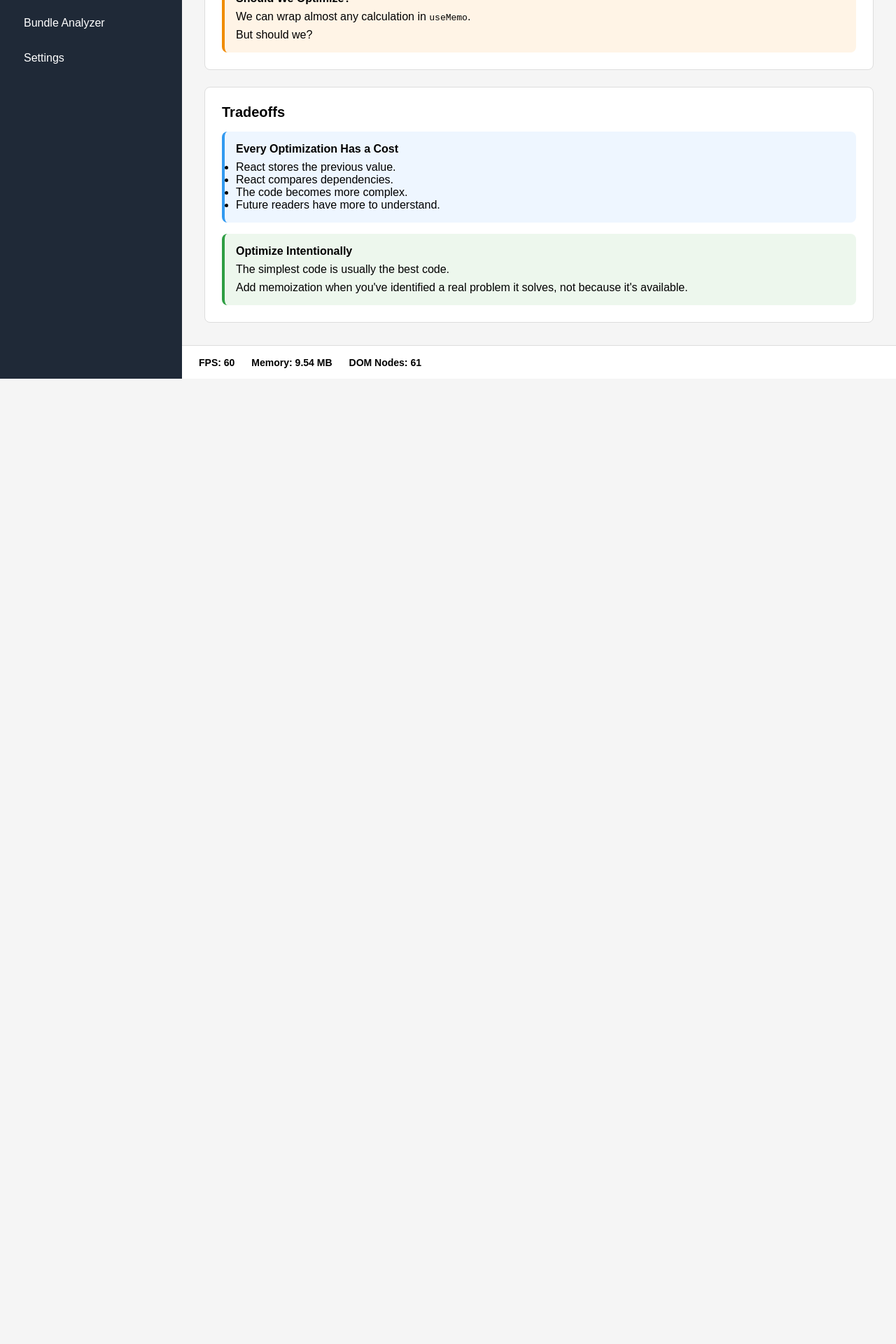
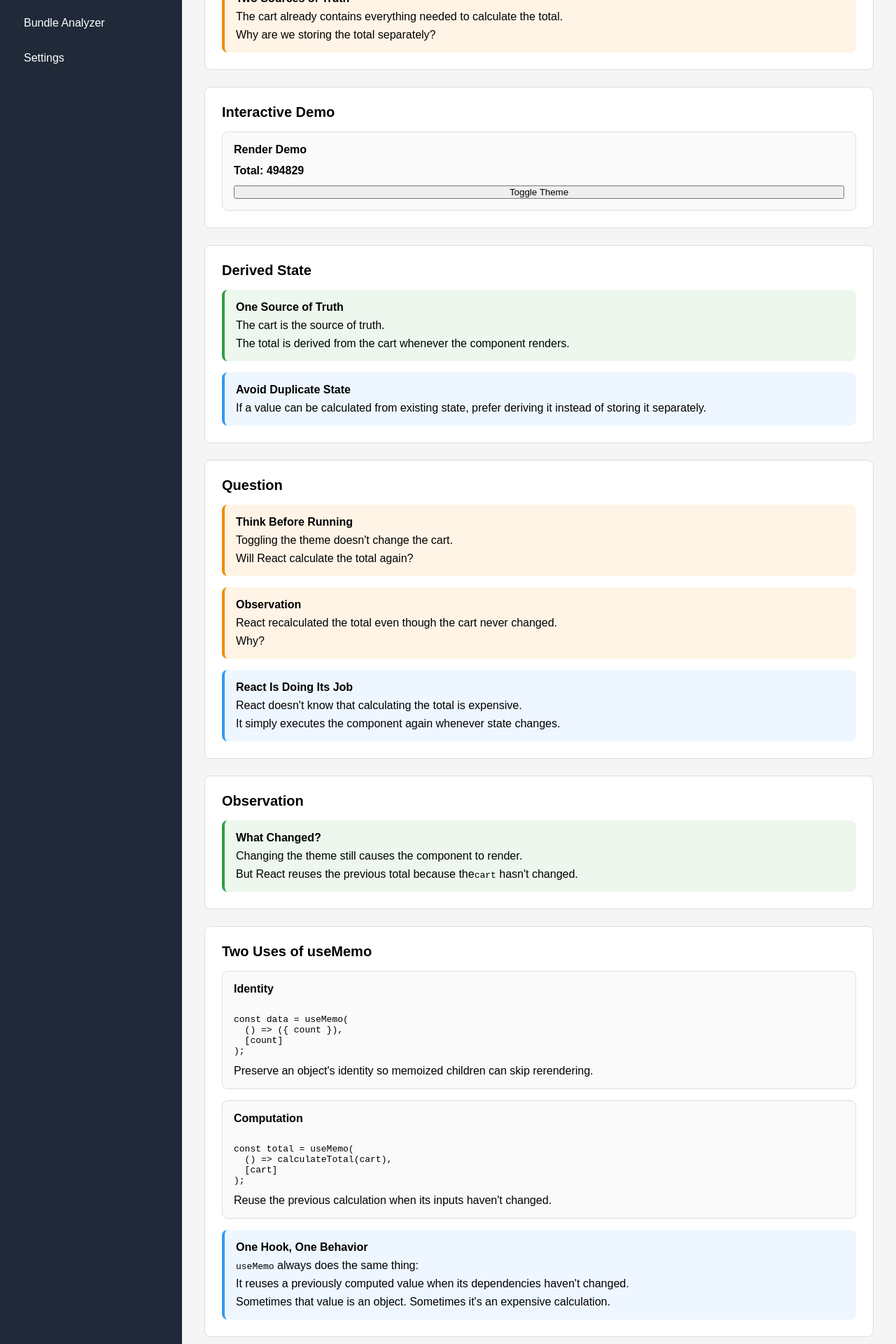
Before and after one commit to socbasillote/React-Optimization, a React (Vite) app in the folder react-performance-playground/: page /labs in a window 1280 px wide. Shown: the part 280-2200 px from the top of the page at 70% size. Before the commit the page ends 821 px from the top, so only its background shows below. Built offline with nearby package versions, Linux system fonts and the light colour scheme.

Commit message:
derived State

```diff
--- a/react-performance-playground/src/app/router.jsx
+++ b/react-performance-playground/src/app/router.jsx
@@ -13,7 +13,8 @@ import SettingsPage from "../pages/Settings/SettingsPage";
 //import UseMemoLabs from "../labs/use-memo";
 //import FunctionIdentityLabs from "../labs/function-identity";
 //import UseCallbackLabs from "../labs/useCallback";
-import NotToMeMoize from "../labs/NotToMemoize";
+//import NotToMeMoize from "../labs/NotToMemoize";
+import DeriveState from "../labs/derived_state";
 //import RenderingFundamentalsLab from "../labs/rendering-fundamentals";
 
 export default function AppRouter() {
@@ -21,7 +22,7 @@ export default function AppRouter() {
     <Routes>
       <Route element={<AppLayout />}>
         <Route index element={<DashboardPage />} />
-        <Route path="labs" element={<NotToMeMoize />} />
+        <Route path="labs" element={<DeriveState />} />
         <Route path="performance" element={<PerformanceMonitorPage />} />
         <Route path="network" element={<NetworkInspectorPage />} />
         <Route path="bundle" element={<BundleAnalyzerPage />} />
--- /dev/null
+++ b/react-performance-playground/src/labs/derived_state/Cart.jsx
@@ -0,0 +1,37 @@
+import { useMemo, useState } from "react";
+
+function Cart() {
+  const [cart, setCart] = useState(() =>
+    Array.from({ length: 10000 }, (_, index) => ({
+      id: index,
+      name: `Item ${index}`,
+      price: Math.floor(Math.random() * 100),
+      quantity: 1,
+    })),
+  );
+
+  const total = useMemo(() => {
+    console.log("Calculating total...");
+
+    return cart.reduce((sum, item) => {
+      return sum + item.price * item.quantity;
+    }, 0);
+  }, [cart]);
+
+  const [theme, setTheme] = useState("light");
+
+  return (
+    <>
+      <h1>Total: {total}</h1>
+      <button
+        onClick={() =>
+          setTheme((theme) => (theme === "light" ? "dark" : "light"))
+        }
+      >
+        Toggle Theme
+      </button>
+    </>
+  );
+}
+
+export default Cart;
--- /dev/null
+++ b/react-performance-playground/src/labs/derived_state/index.jsx
@@ -0,0 +1,126 @@
+import Callout from "../../components/lab/Callout";
+import LabCard from "../../components/lab/LabCard";
+
+import LabLayout from "../../components/lab/LabLayout";
+import LabSection from "../../components/lab/LabSection";
+import Cart from "./CArt";
+
+function DeriveState() {
+  return (
+    <LabLayout
+      title="Derived State"
+      description="Don't store data that can be calculated from existing state."
+    >
+      <LabSection title="Problem">
+        <Callout title="Two Sources of Truth" variant="warning">
+          <p>
+            The cart already contains everything needed to calculate the total.
+          </p>
+
+          <p>Why are we storing the total separately?</p>
+        </Callout>
+      </LabSection>
+
+      <LabSection title="Interactive Demo">
+        <LabCard title="Render Demo">
+          <Cart />
+        </LabCard>
+      </LabSection>
+
+      <LabSection title="Derived State">
+        <Callout title="One Source of Truth" variant="success">
+          <p>The cart is the source of truth.</p>
+
+          <p>
+            The total is derived from the cart whenever the component renders.
+          </p>
+        </Callout>
+
+        <Callout title="Avoid Duplicate State" variant="info">
+          <p>
+            If a value can be calculated from existing state, prefer deriving it
+            instead of storing it separately.
+          </p>
+        </Callout>
+      </LabSection>
+
+      <LabSection title="Question">
+        <Callout title="Think Before Running" variant="warning">
+          <p>Toggling the theme doesn't change the cart.</p>
+
+          <p>Will React calculate the total again?</p>
+        </Callout>
+
+        <Callout title="Observation" variant="warning">
+          <p>
+            React recalculated the total even though the cart never changed.
+          </p>
+
+          <p>Why?</p>
+        </Callout>
+
+        <Callout title="React Is Doing Its Job" variant="info">
+          <p>React doesn't know that calculating the total is expensive.</p>
+
+          <p>It simply executes the component again whenever state changes.</p>
+        </Callout>
+      </LabSection>
+
+      <LabSection title="Observation">
+        <Callout title="What Changed?" variant="success">
+          <p>Changing the theme still causes the component to render.</p>
+
+          <p>
+            But React reuses the previous total because the
+            <code>cart</code> hasn't changed.
+          </p>
+        </Callout>
+      </LabSection>
+
+      <LabSection title="Two Uses of useMemo">
+        <LabCard title="Identity">
+          <pre>{`
+const data = useMemo(
+  () => ({ count }),
+  [count]
+);
+`}</pre>
+
+          <p>
+            Preserve an object's identity so memoized children can skip
+            rerendering.
+          </p>
+        </LabCard>
+
+        <LabCard title="Computation">
+          <pre>{`
+const total = useMemo(
+  () => calculateTotal(cart),
+  [cart]
+);
+`}</pre>
+
+          <p>Reuse the previous calculation when its inputs haven't changed.</p>
+        </LabCard>
+
+        <Callout title="One Hook, One Behavior" variant="info">
+          <p>
+            <code>useMemo</code> always does the same thing:
+          </p>
+
+          <p>
+            It reuses a previously computed value when its dependencies haven't
+            changed.
+          </p>
+
+          <p>
+            Sometimes that value is an object. Sometimes it's an expensive
+            calculation.
+          </p>
+        </Callout>
+      </LabSection>
+    </LabLayout>
+  );
+}
+
+export default DeriveState;
```
